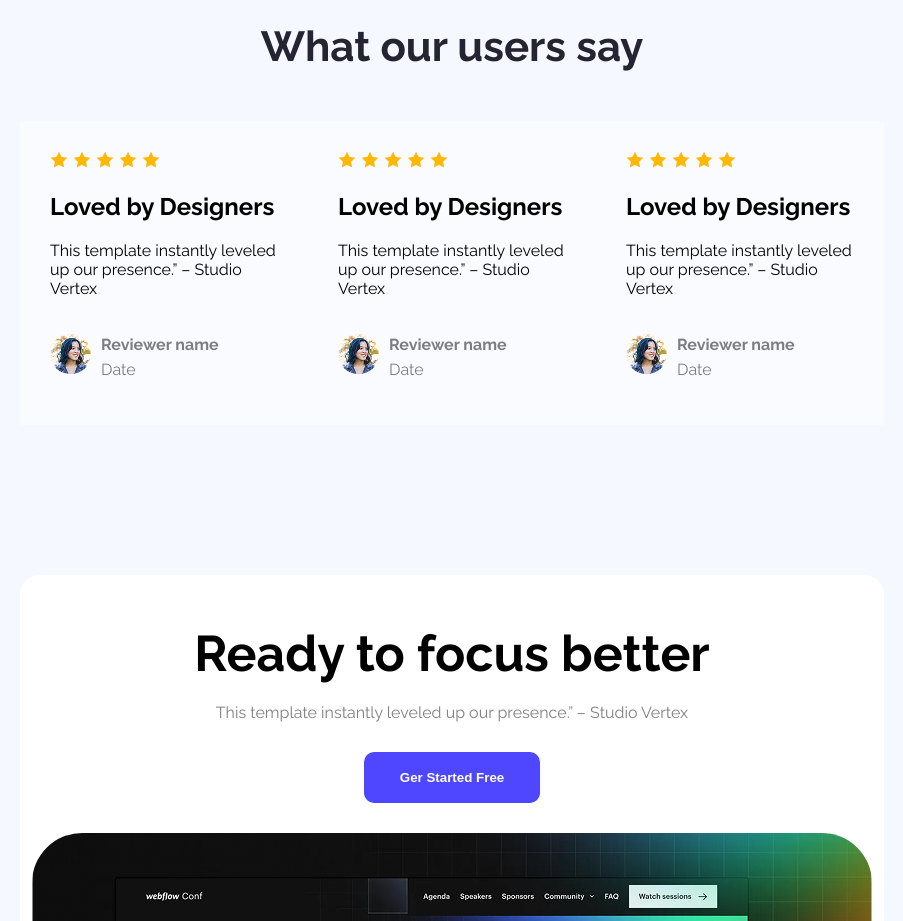
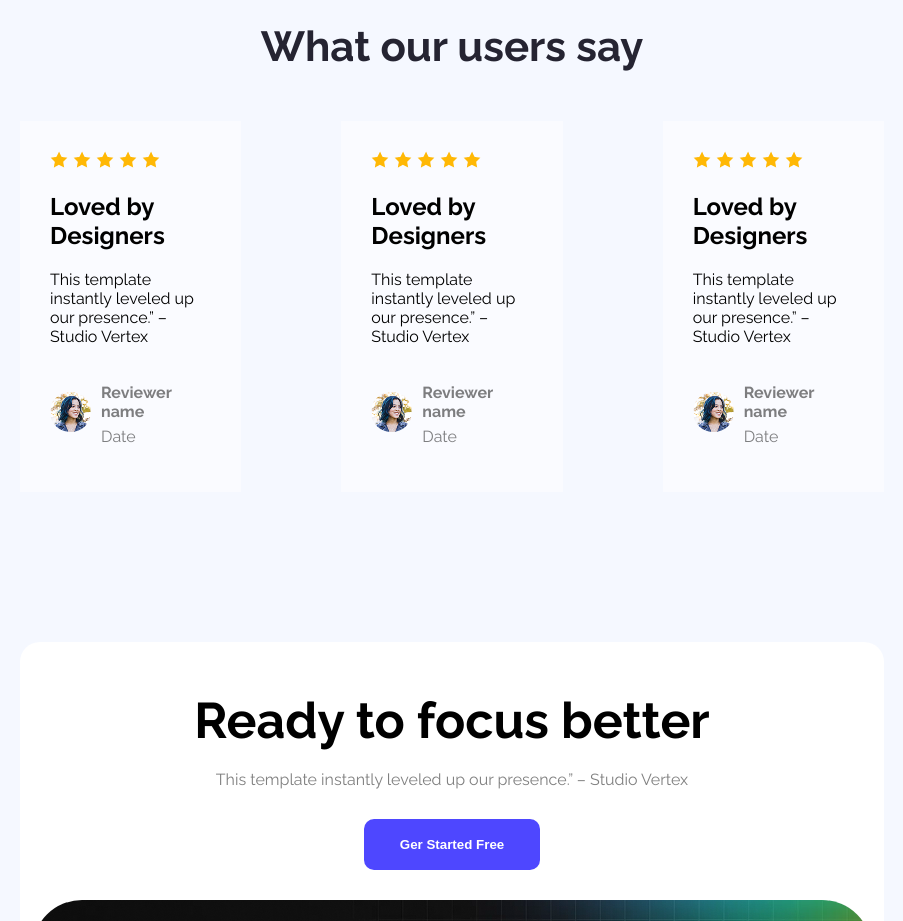
Before and after one commit to UB560ND660/web-assignment-task, a plain HTML site: page index.html in a window 1280 px wide. Shown: the part 2000-2921 px from the top of the page, without its empty margins (188-1091 px from the left). Drawn offline with nearby package versions, Linux system fonts and the light colour scheme.

Commit message:
git commited

```diff
--- a/styles/web_assignment.css
+++ b/styles/web_assignment.css
@@ -210,7 +210,7 @@ main {
     display: flex;
     align-items: center;
     justify-content: space-around;
-    gap: -70px;
+    gap: 100px;
 
 }
 
```
